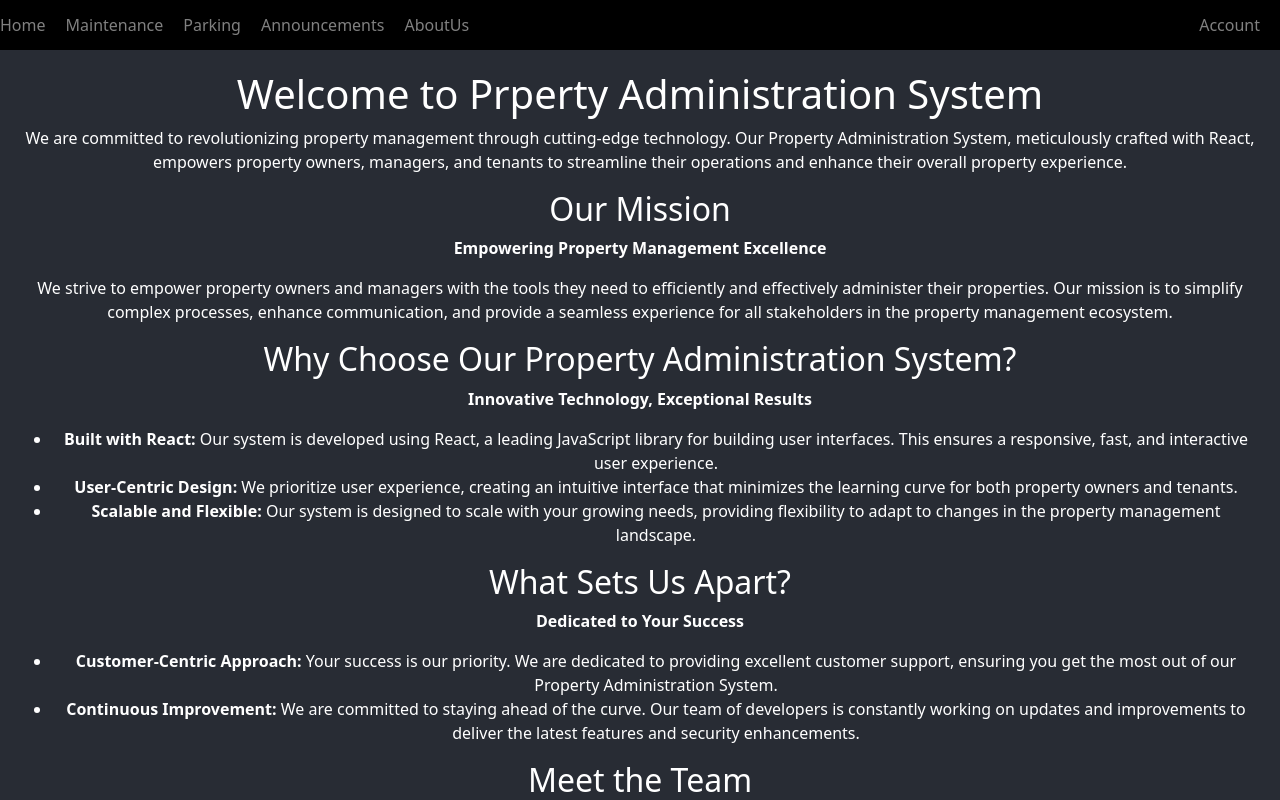
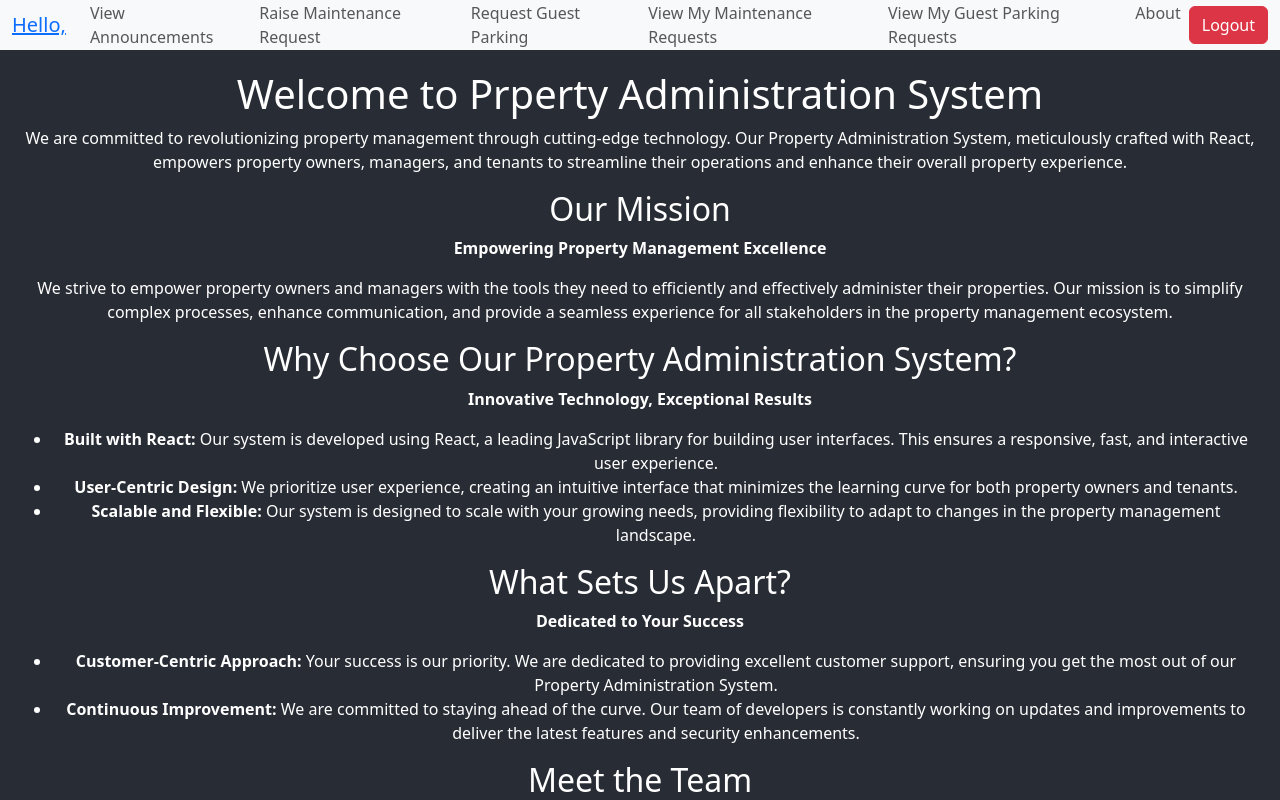
Before and after one commit to manein/PropertyAdministrationSystem, a React (Create React App) app in the folder client/: page /aboutus in a window 1280 px wide. Shown: the top 800 px of the page. Built offline with nearby package versions, Linux system fonts and the light colour scheme.

Commit message:
Resolve Navigation errors

```diff
--- a/client/src/Aboutus.js
+++ b/client/src/Aboutus.js
@@ -1,9 +1,10 @@
 import React from 'react';
-import Navbar from './NavBar';
+import TenantNavbar from './TenantComponents/TenantNavbar';
+
 
 const AboutUs = () => {
   return (
-    <div> <Navbar />
+    <div> <TenantNavbar />
     <div className="about-us-container" style={{ backgroundColor: '#282c34', color:'white', textAlign: 'center', padding: '20px' }}>
 
       <h1>Welcome to Prperty Administration System</h1>
--- a/client/src/TenantComponents/TenantNavbar.js
+++ b/client/src/TenantComponents/TenantNavbar.js
@@ -16,7 +16,7 @@ export default function TenantNavbar() {
     return (
         <nav className="navbar navbar-expand-lg navbar-light bg-light">
             <div className="container-fluid">
-                <span className="navbar-brand mb-0 h1">Hello, {user?.fname}</span>
+                <span className="navbar-brand mb-0 h1"><a href='/tenant' >Hello, {user?.fname}</a></span>
                 <ul className="navbar-nav me-auto mb-2 mb-lg-0">
                 <li className="nav-item">
                         <a className="nav-link" href="/tenant">View Announcements</a>
```
